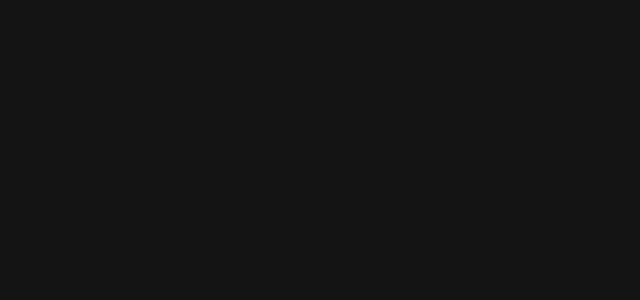
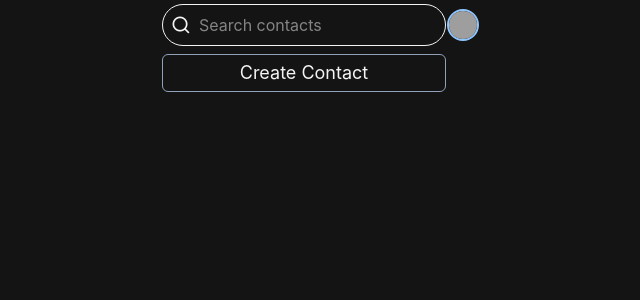
Before and after one commit to Harsh-Codes-hub/Contact-List-React-UI-TASK47, a React (Vite) app: page / in a window 1280 px wide. Both pictures are taken after typing "Sample", "Sample", "Sample", "Sample", "5551234", "name@example.com" into the empty fields and a click on the button "Save". Shown: the top 300 px of the page, without its empty margins (336-976 px from the left). Built offline with nearby package versions, Linux system fonts and the light colour scheme; grey boxes are pictures that could not be loaded.

Commit message:
feat: enhance NormalEntry component with search functionality and user image display

```diff
--- a/src/App.jsx
+++ b/src/App.jsx
@@ -7,7 +7,7 @@
 const [user, setUser] = useState(getUser());
   return (
     <>
-      {user ? <NormalEntry /> : <FirstEntry setUser={setUser} />}
+      {user ? <NormalEntry user={user} /> : <FirstEntry setUser={setUser} />}
     </>
   );
 };
--- a/src/assets/layout/Header.jsx
+++ /dev/null
@@ -1,9 +0,0 @@
-const Header = () => {
-  return (
-    <div>
-
-    </div>
-  )
-}
-
-export default Header
--- a/src/assets/layout/Main.jsx
+++ /dev/null
@@ -1,9 +0,0 @@
-const Main = () => {
-  return (
-    <div>
-
-    </div>
-  )
-}
-
-export default Main
--- a/src/assets/layout/NormalEntry.jsx
+++ b/src/assets/layout/NormalEntry.jsx
@@ -1,9 +1,42 @@
-const NormalEntry = () => {
+import { useState } from "react";
+
+const NormalEntry = ({user}) => {
+  const [searchInput, setSearchInput] = useState("");
+  const searchInputHandler = (e) => {
+    setSearchInput(e.target.value);
+  };
+
   return (
-    <>
+    <section className="w-75 mx-auto py-1 px-2">
+      <header>
+        <div className="flex items-center border px-2 rounded-full py-1">
+          <i className="ri-search-line text-xl"></i>
+          <input
+            type="text"
+            name="searchContacts"
+            id="searchContacts"
+            placeholder="Search contacts"
+            className="mr-auto ml-2 outline-0"
+            value={searchInput}
+            onChange={searchInputHandler}
+          />
+          <img
+            src={user.imageURL}
+            alt="userImage"
+            className="h-8 aspect-square rounded-full border-2 border-blue-300"
+          />
+        </div>
+        <button
+          type="button"
+          className="border border-slate-400 w-full rounded-md mt-2 text-lg py-1">
+            Create Contact
+        </button>
+      </header>
+      <main>
 
-    </>
-  )
-}
+      </main>
+    </section>
+  );
+};
 
-export default NormalEntry
+export default NormalEntry;
```
